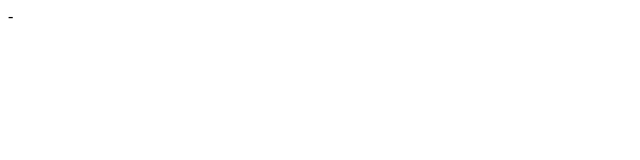
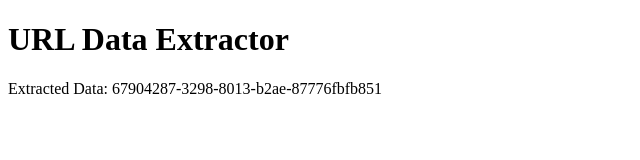
Before and after one commit to selmaintelligence/chatgpt_memory_templates, a plain HTML site: page index.html in a window 1280 px wide. Shown: the whole page, without its empty margins (0-640 px from the left). Drawn offline with Linux system fonts and the light colour scheme.

Commit message:
Update index.html

```diff
--- a/index.html
+++ b/index.html
@@ -1 +1,37 @@
--
+<!DOCTYPE html>
+<html lang="en">
+<head>
+    <meta charset="UTF-8">
+    <meta name="viewport" content="width=device-width, initial-scale=1.0">
+    <title>Extract Data from URL</title>
+</head>
+<body>
+    <h1>URL Data Extractor</h1>
+    <p id="output">Extracted data will appear here.</p>
+
+    <script>
+        // URL to extract data from
+        const url = "https://chatgpt.com/share/67904287-3298-8013-b2ae-87776fbfb851";
+
+        // Function to extract meaningful data from the URL
+        function extractData(url) {
+            try {
+                const urlObj = new URL(url);
+                const pathParts = urlObj.pathname.split('/').filter(Boolean);
+
+                // Assuming meaningful data is the last part of the path
+                const meaningfulData = pathParts.pop();
+
+                return meaningfulData;
+            } catch (error) {
+                console.error("Invalid URL:", error);
+                return "Error parsing URL.";
+            }
+        }
+
+        // Extract and display the data
+        const extractedData = extractData(url);
+        document.getElementById('output').textContent = `Extracted Data: ${extractedData}`;
+    </script>
+</body>
+</html>
```
